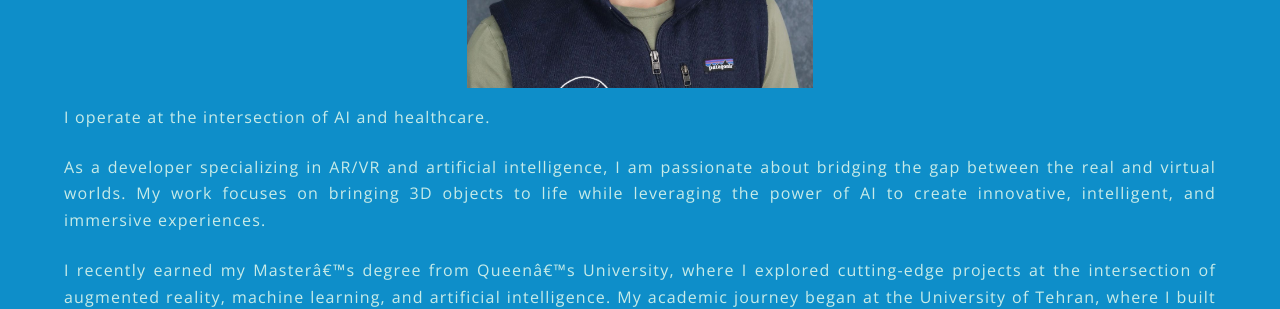
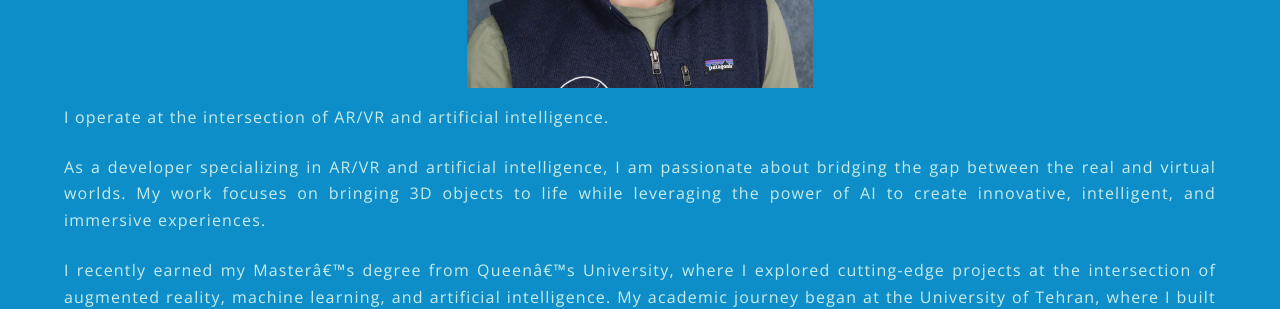
Before and after one commit to setareh-soltanieh/setareh-soltanieh.github.io, a Jekyll site: the page index.html, which Jekyll copies as it is, in a window 1280 px wide and 900 px high, scrolled down 1242 px. Shown: the part 154-463 px from the top of the window. Built offline with Jekyll 4.4.1, drawn with Linux system fonts in a browser that asks for light colours; comment, search, counter and statistics services are not loaded.

Commit message:
Added the bio

```diff
--- a/index.html
+++ b/index.html
@@ -102,7 +102,7 @@
 								<img src="images/pp_cropped.jpg" />
 
 								<p style="text-align:justify;">
-								I operate at the intersection of AI and healthcare.
+								I operate at the intersection of AR/VR and artificial intelligence.
 								</p>
 
 								<p style="text-align:justify;">
```
